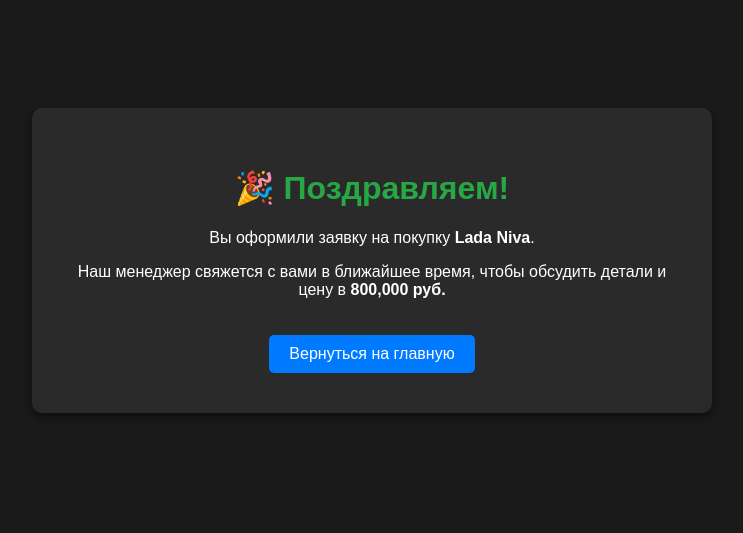
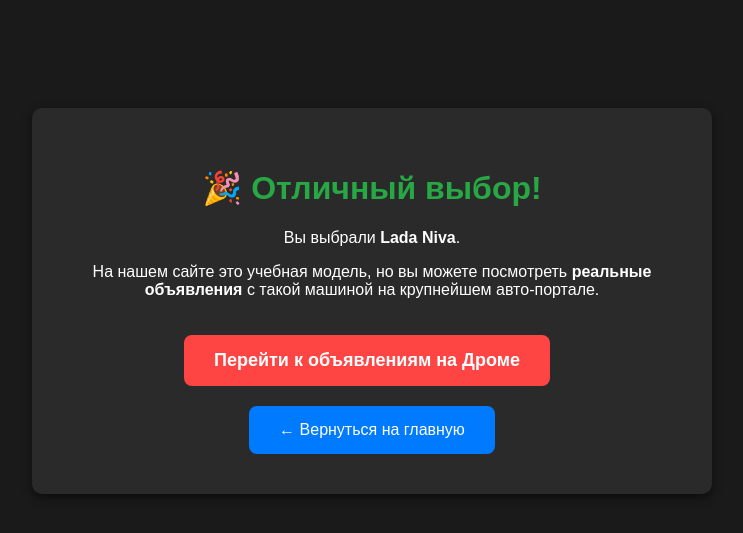
Before and after one commit to dimanaumov1289v-beep/car-finder, a Flask app: page /buy/1 in a window 1280 px wide. Shown: the top 533 px of the page, without its empty margins (268-1011 px from the left). Run offline with Flask 3, Linux system fonts and the light colour scheme; data comes from the database, SQL or seed files in the repository.

Commit message:
buy.html

```diff
--- a/templates/buy.html
+++ b/templates/buy.html
@@ -7,15 +7,24 @@
         body { font-family: Arial, sans-serif; background-color: #1a1a1a; color: white; text-align: center; padding-top: 100px; }
         .container { max-width: 600px; margin: 0 auto; background: #2a2a2a; padding: 40px; border-radius: 10px; box-shadow: 0 4px 10px rgba(0,0,0,0.5); }
         h1 { color: #28a745; }
-        .back-btn { display: inline-block; margin-top: 20px; text-decoration: none; color: white; background: #007bff; padding: 10px 20px; border-radius: 5px; }
+        .btn-main { display: inline-block; margin-top: 20px; text-decoration: none; color: white; background: #ff4444; padding: 15px 30px; border-radius: 8px; font-weight: bold; font-size: 18px; margin-right: 10px;}
+        .btn-main:hover { background: #cc0000; }
+        .btn-back { display: inline-block; margin-top: 20px; text-decoration: none; color: white; background: #007bff; padding: 15px 30px; border-radius: 8px; font-size: 16px; }
+        .btn-back:hover { background: #0056b3; }
     </style>
 </head>
 <body>
     <div class="container">
-        <h1>🎉 Поздравляем!</h1>
-        <p>Вы оформили заявку на покупку <strong>{{ car[1] }} {{ car[2] }}</strong>.</p>
-        <p>Наш менеджер свяжется с вами в ближайшее время, чтобы обсудить детали и цену в <strong>{{ "{:,}".format(car[8]) }} руб.</strong></p>
-        <a href="/" class="back-btn">Вернуться на главную</a>
+        <h1>🎉 Отличный выбор!</h1>
+        <p>Вы выбрали <strong>{{ car[1] }} {{ car[2] }}</strong>.</p>
+        <p>На нашем сайте это учебная модель, но вы можете посмотреть <strong>реальные объявления</strong> с такой машиной на крупнейшем авто-портале.</p>
+
+        <!-- Кнопка на реальный сайт -->
+        <a href="{{ drom_url }}" target="_blank" class="btn-main">Перейти к объявлениям на Дроме</a>
+
+        <!-- Кнопка назад -->
+        <br>
+        <a href="/" class="btn-back">← Вернуться на главную</a>
     </div>
 </body>
 </html>
```
